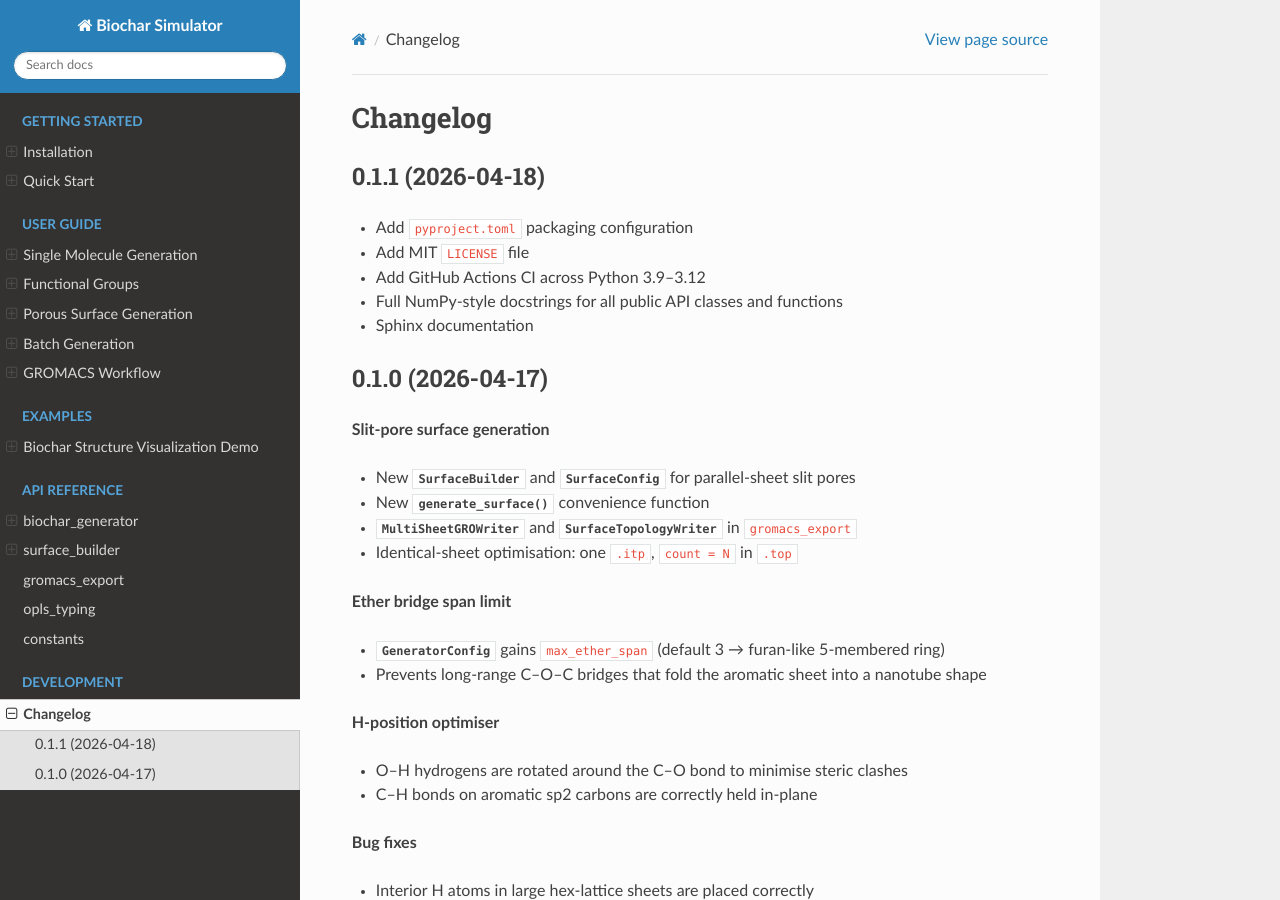
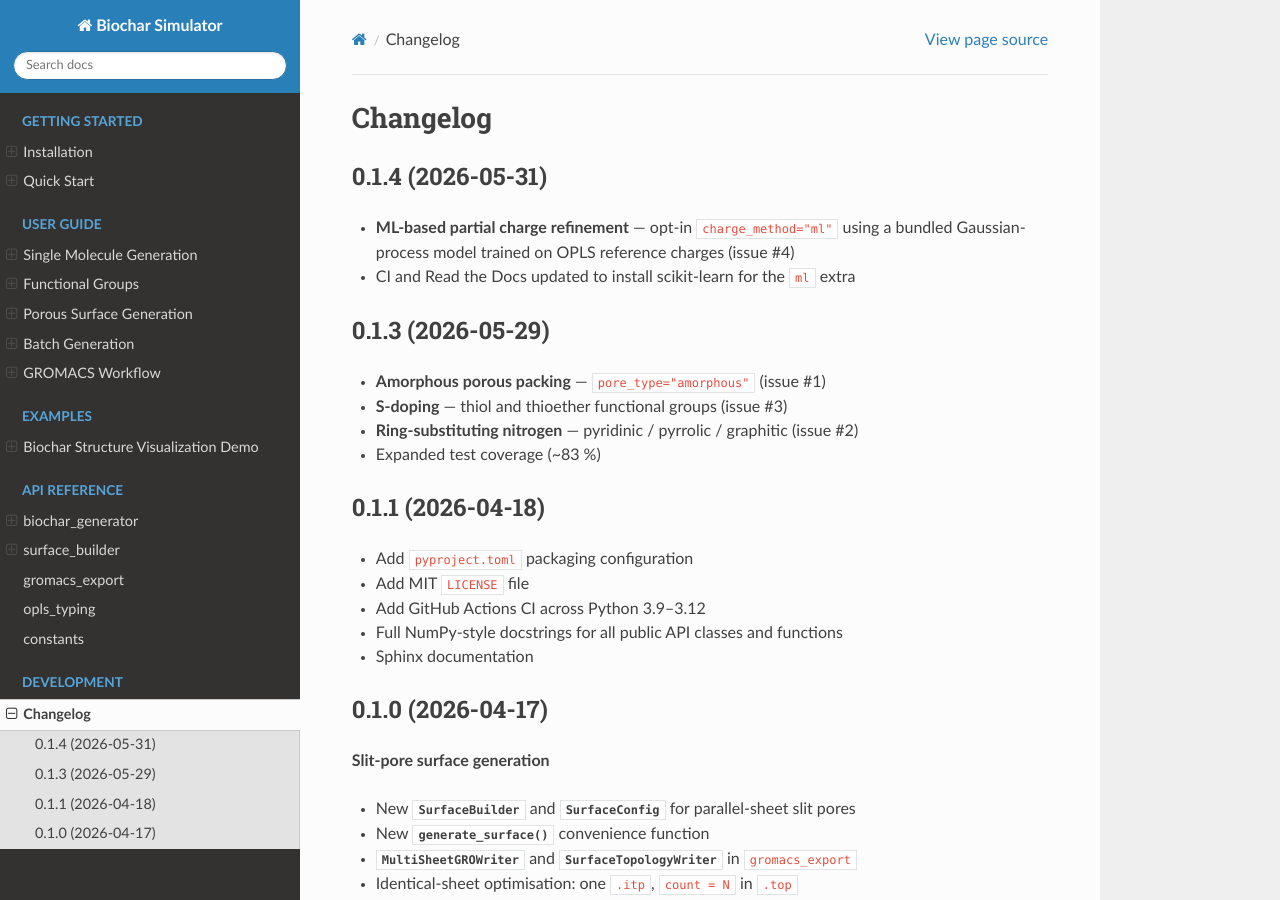
Before and after one commit to jolayfield/Biochar-simulator, a Sphinx documentation site: the page built from docs/changelog.rst, in a window 1280 px wide and 900 px high. Built offline with Sphinx 7.4.7 and the Read the Docs theme 3.1.0, drawn with Linux system fonts in a browser that asks for light colours.

Commit message:
Reconcile package version to 0.1.4 across all files
Single, consistent version everywhere it is declared:
- biochar/__init__.py: __version__ 0.1.2 -> 0.1.4 (was stale)
- conda-recipe/meta.yaml: 0.1.1 -> 0.1.4
- RELEASE_SUMMARY.md: 1.2.0 -> 0.1.4 (footer version + date)
- CHANGELOG.md: add [0.1.4] and [0.1.3] entries; flag legacy [1.x]
  entries as retained history (the package has always been 0.1.x)
- docs/changelog.rst: add 0.1.4 and 0.1.3 entries

pyproject.toml and docs/conf.py were already 0.1.4. Verified
`import biochar; biochar.__version__ == "0.1.4"`.

Note: conda-recipe sha256 still references the 0.1.1 sdist and must be
regenerated when 0.1.4 is published to PyPI.

Co-Authored-By: Claude Sonnet 4.6 <noreply@anthropic.com>

```diff
--- a/biochar/__init__.py
+++ b/biochar/__init__.py
@@ -22,7 +22,7 @@ from .biochar_generator import (
 from .heteroatom_assignment import CompositionResult, CompositionInfo
 from .surface_builder import SurfaceBuilder, SurfaceConfig, SheetResult
 
-__version__ = "0.1.2"
+__version__ = "0.1.4"
 __all__ = [
     "BiocharGenerator",
     "GeneratorConfig",
--- a/docs/changelog.rst
+++ b/docs/changelog.rst
@@ -1,5 +1,20 @@
 Changelog
 =========
+
+0.1.4 (2026-05-31)
+-------------------
+
+- **ML-based partial charge refinement** — opt-in ``charge_method="ml"`` using a
+  bundled Gaussian-process model trained on OPLS reference charges (issue #4)
+- CI and Read the Docs updated to install scikit-learn for the ``ml`` extra
+
+0.1.3 (2026-05-29)
+-------------------
+
+- **Amorphous porous packing** — ``pore_type="amorphous"`` (issue #1)
+- **S-doping** — thiol and thioether functional groups (issue #3)
+- **Ring-substituting nitrogen** — pyridinic / pyrrolic / graphitic (issue #2)
+- Expanded test coverage (~83 %)
 
 0.1.1 (2026-04-18)
 -------------------
```
Also changed, not shown: CHANGELOG.md (+25 -2 lines), RELEASE_SUMMARY.md (+2 -2 lines), 1 other file.
